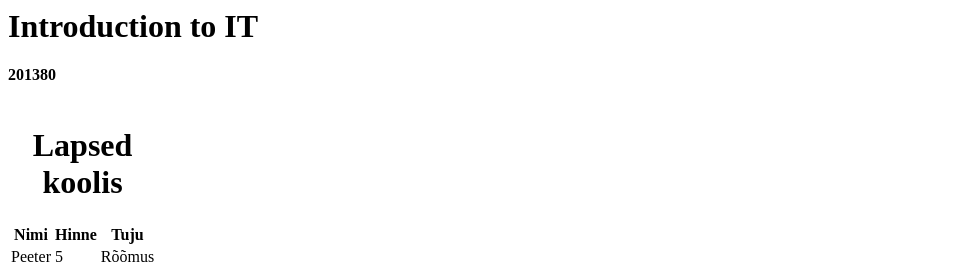
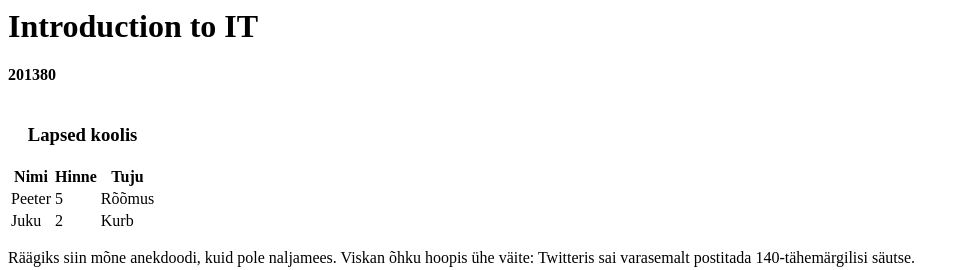
Before and after one commit to MaitUu/introduction-to-it, a plain HTML site: page index.html in a window 1280 px wide. Shown: the top 270 px of the page, without its empty margins (0-969 px from the left). Drawn offline with Linux system fonts and the light colour scheme.

Commit message:
Update index.html

```diff
--- a/index.html
+++ b/index.html
@@ -1,7 +1,7 @@
 <h1>Introduction to IT</h1>
 <h4>201380</h4>
 <table>
-    <caption><h1>Lapsed koolis</h1></caption>
+    <caption><h3>Lapsed koolis</h3></caption>
     <tr>
         <th>Nimi</th>
         <th>Hinne</th>
```
